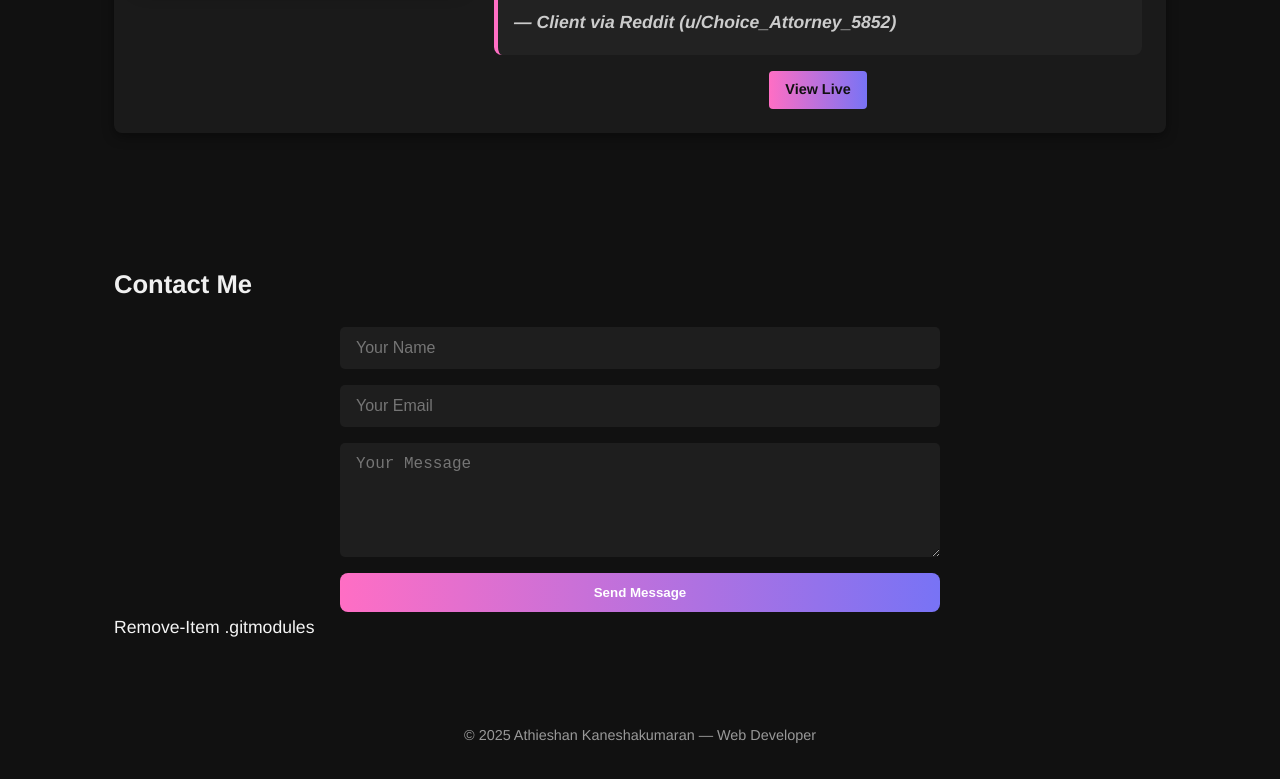
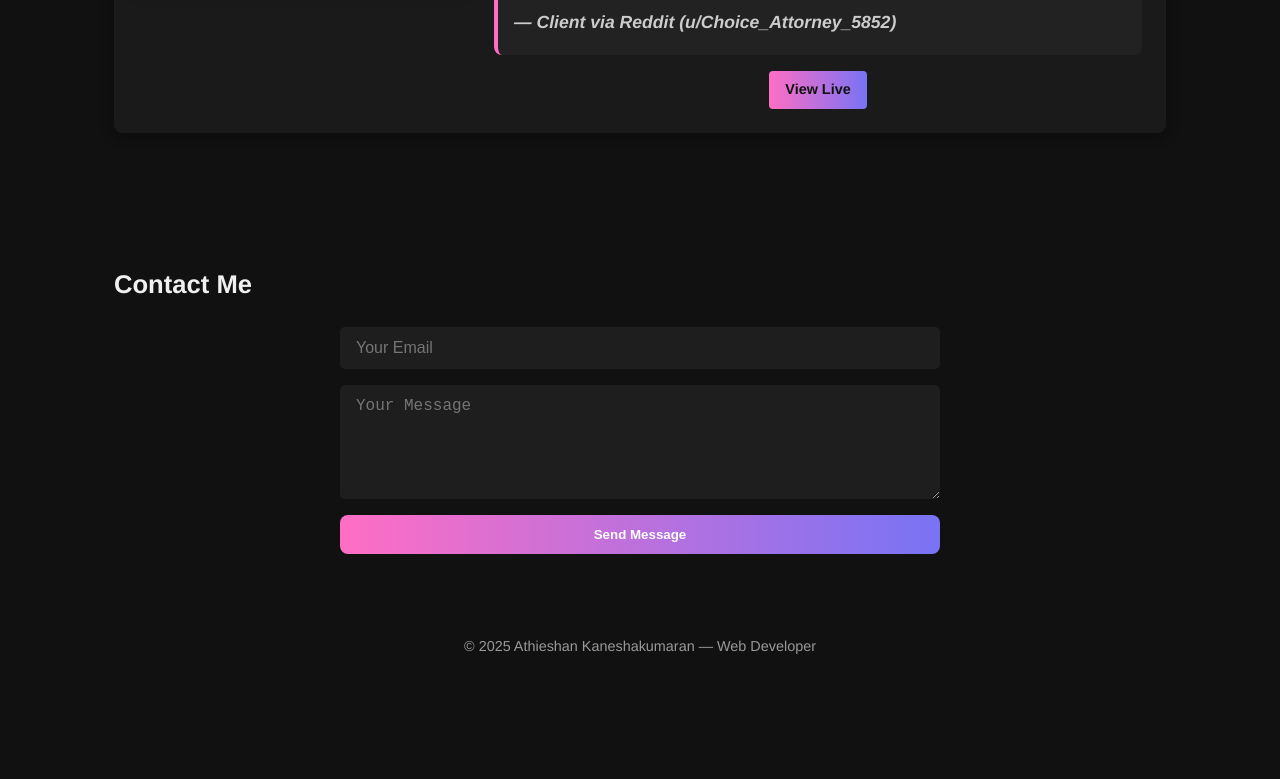
Before and after one commit to AthieshanKaneshakumaran/my-portfolio, a plain HTML site: page index.html in a window 1280 px wide. Shown: the part 2382-3161 px from the top of the page. After the commit the page ends 3121 px from the top, so only its background shows below. Drawn offline with Linux system fonts and the light colour scheme.

Commit message:
Updated index.html with latest changes

```diff
--- a/index.html
+++ b/index.html
@@ -113,11 +113,11 @@
     <h2>Contact Me</h2>
     <form id="contact-form" action="https://formsubmit.co/loldepp44@gmail.com" method="POST">
       <input type="hidden" name="_captcha" value="false">
-      <input type="text" name="name" placeholder="Your Name" required>
+      <!--<input type="text" name="name" placeholder="Your Name" required>-->
       <input type="email" name="email" placeholder="Your Email" required>
       <textarea name="message" placeholder="Your Message" rows="5" required></textarea>
       <button type="submit">Send Message</button>
-    </form>Remove-Item .gitmodules
+    </form>
 
   </section>
 
```
